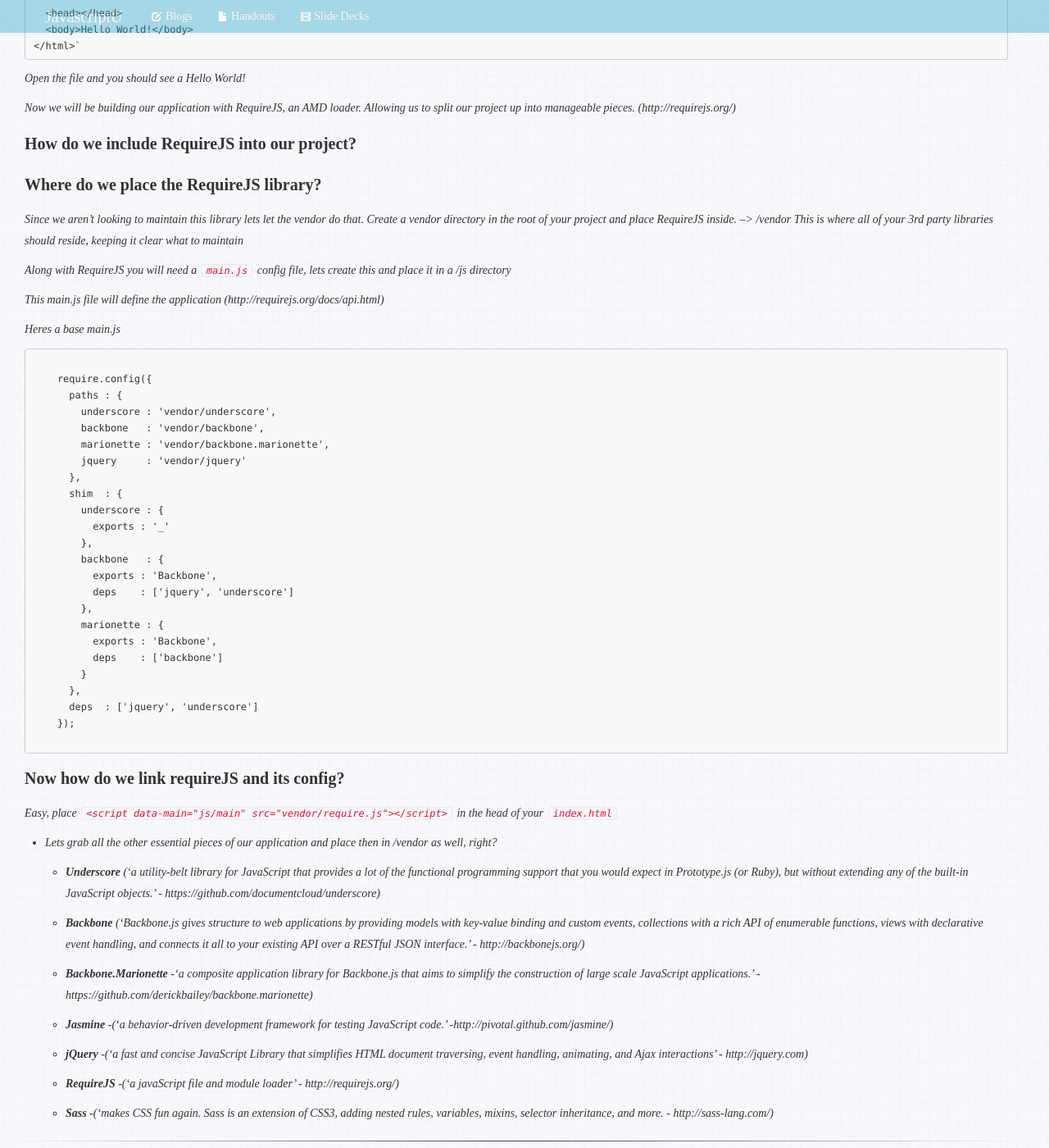
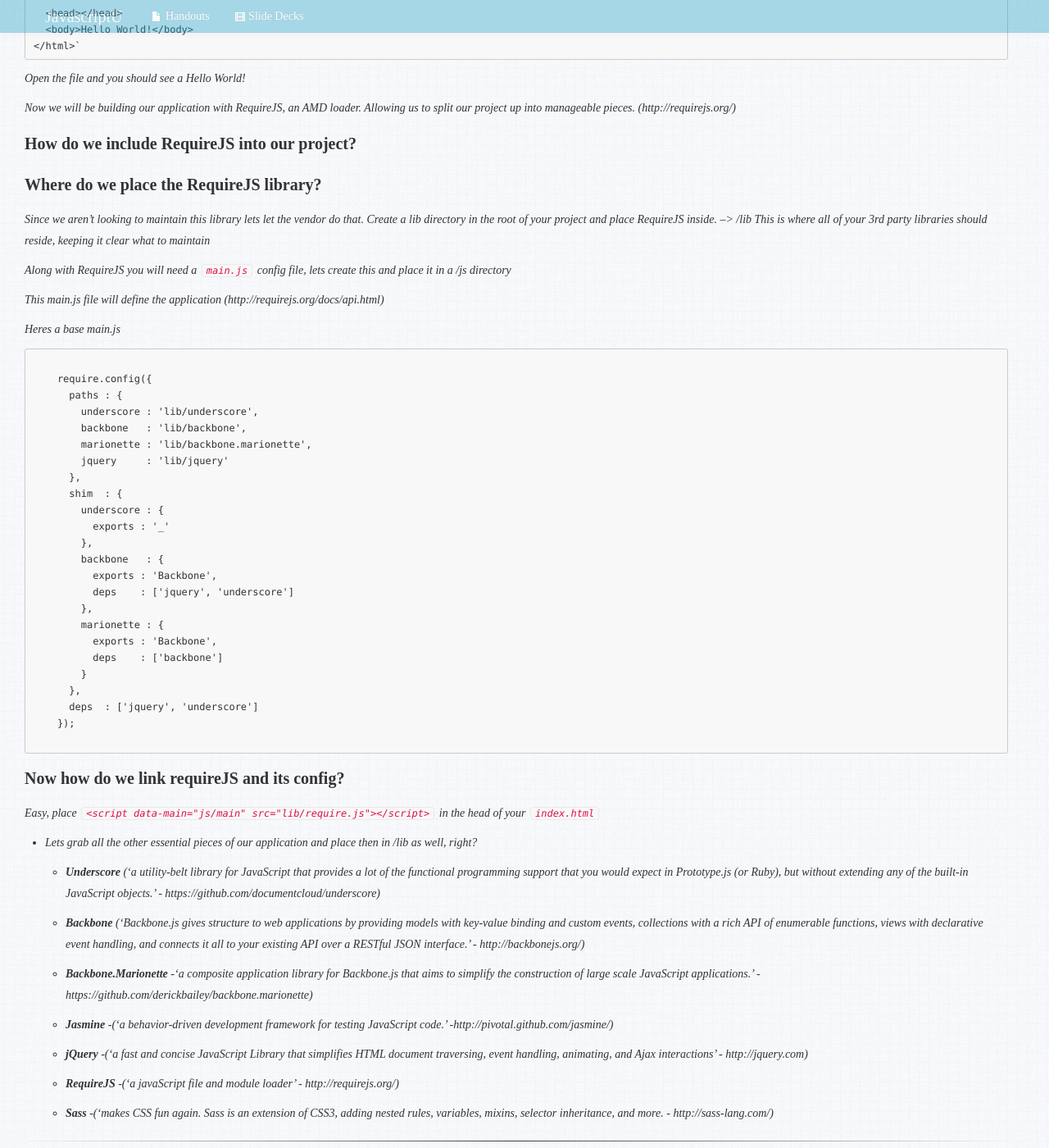
Before and after one commit to javascriptu/resources, a Jekyll site: the page built from handouts/_posts/2012-10-07-Handout.md, in a window 1280 px wide and 1400 px high, scrolled down 390 px. Shown: the whole window at 82% size. Built offline with Jekyll 4.4.1, drawn with Linux system fonts in a browser that asks for light colours; nearby versions of some CDN libraries; some web fonts are replaced; some of the changed text lies outside the part shown.

Commit message:
updated first handout, committing second handout

```diff
--- a/_layouts/default.html
+++ b/_layouts/default.html
@@ -20,19 +20,12 @@
         <div class="navbar navbar-inverse navbar-fixed-top">
             <div class="navbar-inner">
                 <div class="container">
-                    <a class="btn btn-navbar" data-toggle="collapse" data-target=".nav-collapse">
-                        <span class="icon-bar"></span>
-                        <span class="icon-bar"></span>
-                        <span class="icon-bar"></span>
-                    </a>
                     <a class="brand" href="/resources/">JavascriptU</a>
-                    <div class="nav-collapse collapse">
                         <ul class="nav">
-                            <li><a href="{{site.baseurl}}/blogs"><i class="icon-edit icon-white"></i>  Blogs</a></li>
+                            <li style='display:none;'><a href="{{site.baseurl}}/blogs"><i class="icon-edit icon-white"></i>  Blogs</a></li>
                             <li><a href="{{site.baseurl}}/handouts"><i class="icon-file icon-white"></i>  Handouts</a></li>
                             <li><a href="{{site.baseurl}}/slides"><i class="icon-film icon-white"></i> Slide Decks</a></li>
                         </ul>
-                    </div>
                 </div>
             </div>
         </div>
--- a/handouts/_posts/2012-09-17-Handout.md
+++ b/handouts/_posts/2012-10-07-Handout.md
@@ -30,7 +30,7 @@
 ###Where do we place the RequireJS library?
 
 Since we aren't looking to maintain this library lets let the vendor do that.
-Create a vendor directory in the root of your project and place RequireJS inside. --> /vendor
+Create a lib directory in the root of your project and place RequireJS inside. --> /lib
 This is where all of your 3rd party libraries should reside, keeping it clear what to maintain
 
 Along with RequireJS you will need a `main.js` config file, lets create this and place it in a /js directory
@@ -43,10 +43,10 @@
   <code>
     require.config({
       paths : {
-        underscore : 'vendor/underscore',
-        backbone   : 'vendor/backbone',
-        marionette : 'vendor/backbone.marionette',
-        jquery     : 'vendor/jquery'
+        underscore : 'lib/underscore',
+        backbone   : 'lib/backbone',
+        marionette : 'lib/backbone.marionette',
+        jquery     : 'lib/jquery'
       },
       shim  : {
         underscore : {
@@ -68,9 +68,9 @@
 
 ###Now how do we link requireJS and its config?
 
-Easy, place `<script data-main="js/main" src="vendor/require.js"></script>` in the head of your `index.html`
+Easy, place `<script data-main="js/main" src="lib/require.js"></script>` in the head of your `index.html`
 
-- Lets grab all the other essential pieces of our application and place then in /vendor as well, right?
+- Lets grab all the other essential pieces of our application and place then in /lib as well, right?
 
   - **Underscore** ('a utility-belt library for JavaScript that provides a lot of the functional programming support
                 that you would expect in Prototype.js (or Ruby), but without extending any of the built-in JavaScript
@@ -228,39 +228,34 @@
 You may want to check out grunt at (http://gruntjs.com/) get yourself familiar with running a grunt task such as lint or min
 or even watching your sass files
 
-
 -------------------
 Directory Structure
 -------------------
       .
       |-- grunt.js
       |-- README.md
-      |-- README.md
       |-- LICENSE.md
       |
-      |--  assets
-      |   |-- ico
-      |   |-- img
       |-- public
           |-- index.html
+          |--  assets
+          |   |-- ico
+          |   |-- img
           |-- doc
           |-- js
+          |   |-- app.js
           |   |-- main.js
           |   |-- collections
           |   |   |-- <CollectionName>.js
           |   |-- models
           |   |   |-- <ModelName>.js
-          |   |-- vendor
+          |   |-- lib
           |   |   |-- backbone-<*>.js
           |   |   |-- backbone.marionette-<*>.js
           |   |   |-- underscore-<*>.js
           |   |   |-- jquery-<*>.js
           |   |   |-- tpl.js
           |   |   |-- require-<*>.js
-          |   |-- viewports
-          |   |   |-- desktop
-          |   |       |-- application.js
-          |   |       |-- router.js
           |   |-- views
           |-- css
           |   |-- bootstrap.css
```
Also changed, not shown: other parts of handouts/_posts/2012-10-07-Handout.md (+2 -2 lines), handouts/_posts/2012-09-17-Handout2.md (deleted, +0 -8 lines), handouts/_posts/2012-10-07-Handout2.md (added, +202 -0 lines).
